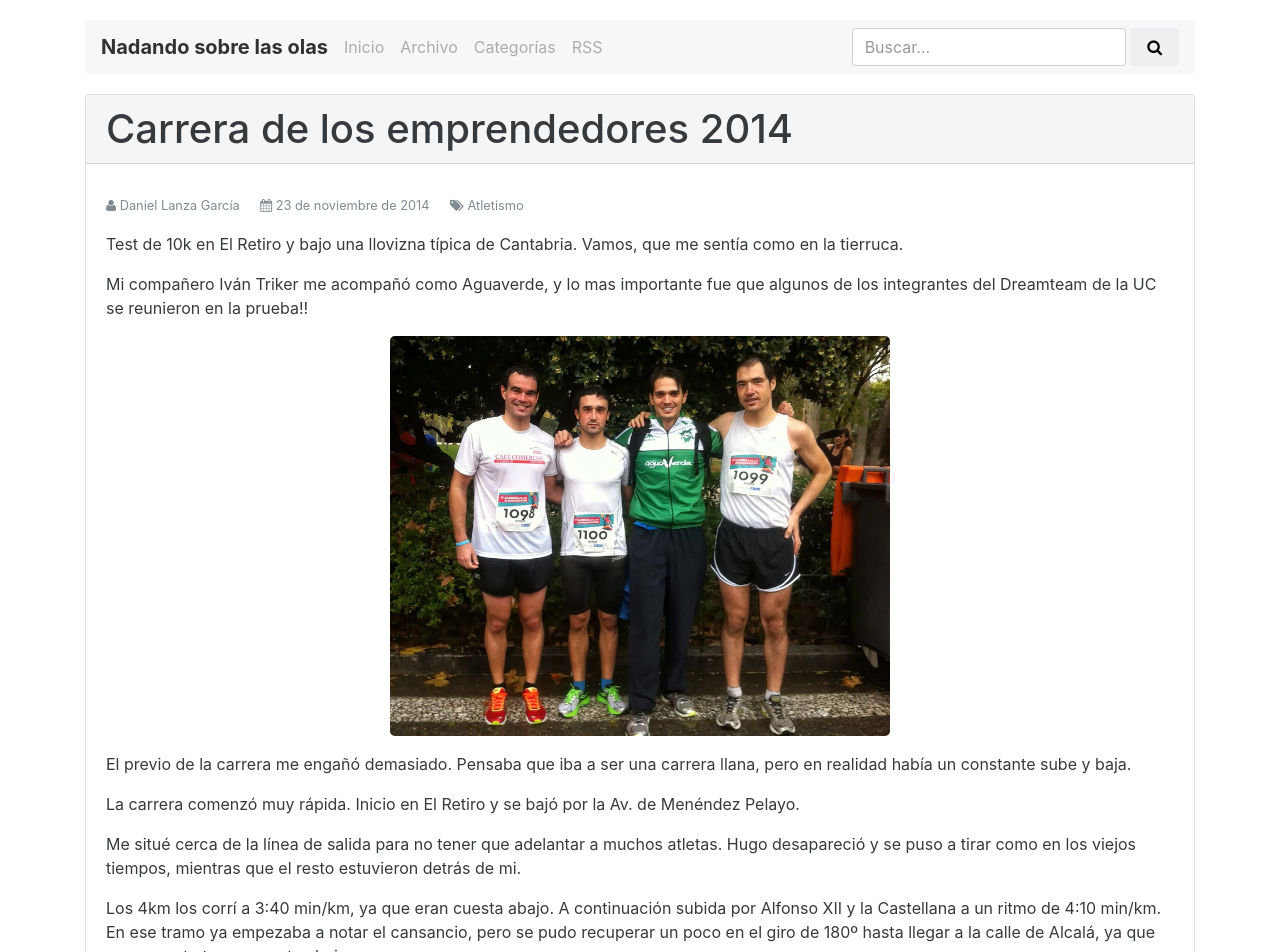
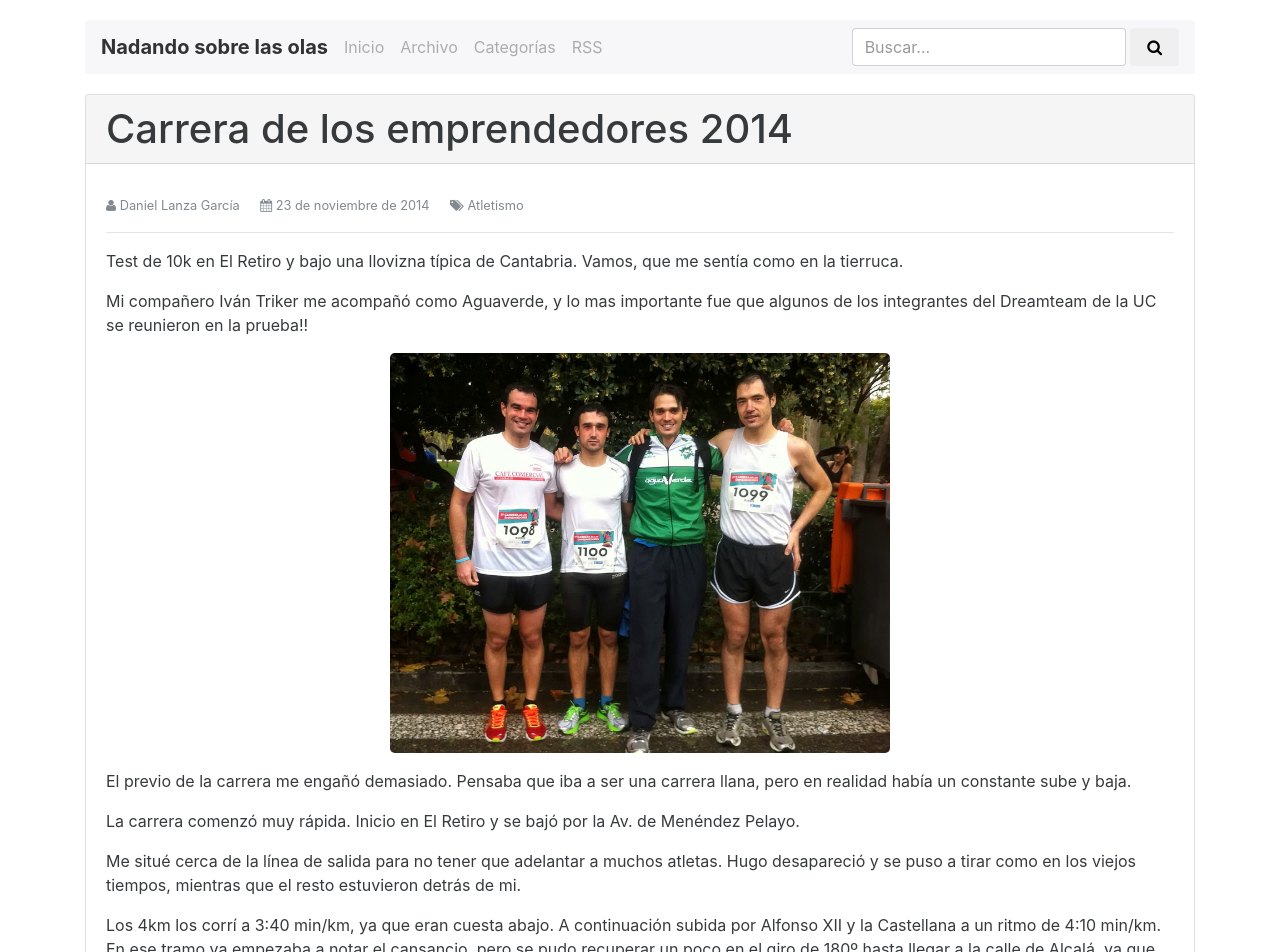
Before and after one commit to dalanzg/nadando-sobre-las-olas, a Jekyll site: the page built from _posts/2014-11-23-carrera-de-los-emprendedores.md, in a window 1280 px wide. Shown: the top 952 px of the page. Built offline with Jekyll 4.4.1, drawn with Linux system fonts in a browser that asks for light colours; comment, search, counter and statistics services are not loaded.

Commit message:
Update Post

```diff
--- a/_layouts/post.html
+++ b/_layouts/post.html
@@ -36,12 +36,13 @@ layout: default
       {% endif %}
       {% if page.tags %}
       <div class="nav-item">
-        <p><small class="text-muted"><i class="fa fa-tags" aria-hidden="true"></i> {{ page.tags | join: ', ' }}</small></p>
+        <small class="text-muted"><i class="fa fa-tags" aria-hidden="true"></i> {{ page.tags | join: ', ' }}</small>
       </div>
       {% endif %}
     </nav>
+    <hr>
     <div>
-    {{  content }}
+      {{  content }}
     </div>
   </div>
   <div class="card-block">
```
